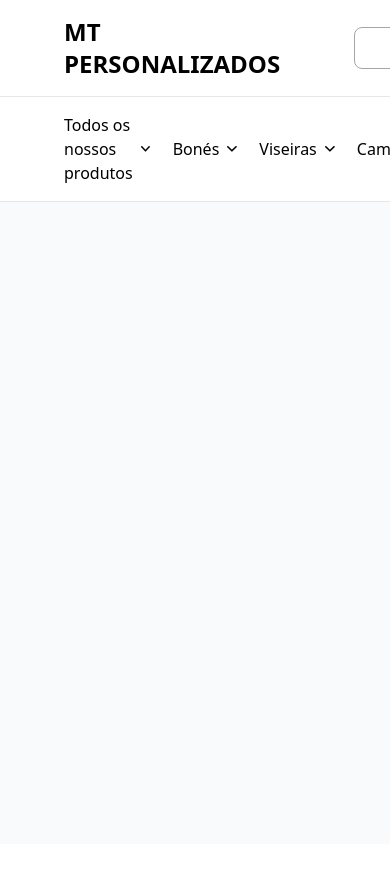
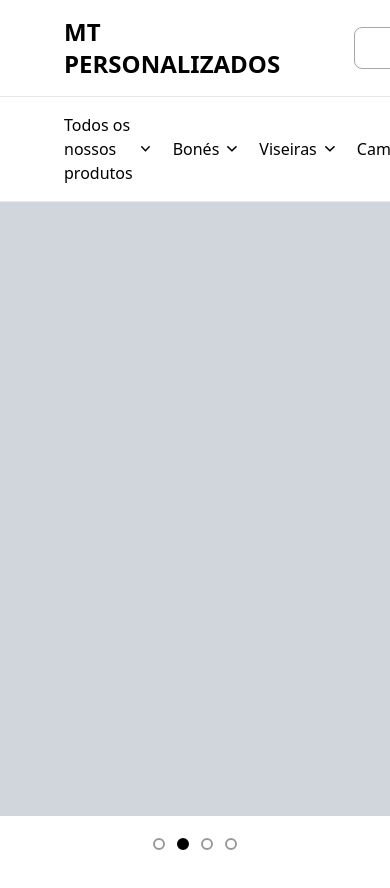
Before and after one commit to OramaHub/front-ecommerce, a React (Vite) app: page / in a window 390 px wide. Shown: the top 888 px of the page. Before the commit the page ends 844 px from the top, so only its background shows below. Built offline with nearby package versions, Linux system fonts and the light colour scheme.

Commit message:
[feature]: implement hero slider with responsive viewport height

```diff
--- a/package.json
+++ b/package.json
@@ -14,6 +14,7 @@
     "react": "^19.2.0",
     "react-dom": "^19.2.0",
     "react-router": "^7.10.1",
+    "swiper": "^12.0.3",
     "tailwindcss": "^4.1.18"
   },
   "devDependencies": {
--- /dev/null
+++ b/src/components/HeroSlider.css
@@ -0,0 +1,25 @@
+.slider-container {
+  width: 100%;
+  padding-bottom: 60px;
+}
+
+.hero-slider .swiper-pagination {
+  position: static !important;
+  margin-top: 16px;
+}
+
+.hero-slider .swiper-pagination-bullet {
+  width: 12px;
+  height: 12px;
+  background: transparent;
+  border: 2px solid rgba(0, 0, 0, 0.4);
+  opacity: 1;
+  margin: 0 6px !important;
+  cursor: pointer;
+  transition: all 0.3s ease;
+}
+
+.hero-slider .swiper-pagination-bullet-active {
+  background: #000000;
+  border-color: #000000;
+}
--- /dev/null
+++ b/src/components/HeroSlider.tsx
@@ -0,0 +1,39 @@
+import { Swiper, SwiperSlide } from 'swiper/react';
+import { Pagination, Autoplay } from 'swiper/modules';
+
+import 'swiper/css';
+import 'swiper/css/pagination';
+import './HeroSlider.css';
+
+export function HeroSlider() {
+  return (
+    <div className="slider-container">
+      <Swiper
+        modules={[Pagination, Autoplay]}
+        spaceBetween={0}
+        slidesPerView={1}
+        pagination={{
+          clickable: true,
+        }}
+        autoplay={{
+          delay: 4000,
+          disableOnInteraction: false,
+        }}
+        className="hero-slider"
+      >
+        <SwiperSlide>
+          <div className="w-full h-[calc(100vh-230px)] bg-gray-200"></div>
+        </SwiperSlide>
+        <SwiperSlide>
+          <div className="w-full h-[calc(100vh-230px)] bg-gray-300"></div>
+        </SwiperSlide>
+        <SwiperSlide>
+          <div className="w-full h-[calc(100vh-230px)] bg-gray-400"></div>
+        </SwiperSlide>
+        <SwiperSlide>
+          <div className="w-full h-[calc(100vh-230px)] bg-gray-500"></div>
+        </SwiperSlide>
+      </Swiper>
+    </div>
+  );
+}
--- a/src/components/Layout.tsx
+++ b/src/components/Layout.tsx
@@ -3,7 +3,7 @@ import { Header } from "./Header";
 
 export function Layout() {
   return (
-    <div className="min-h-screen bg-gray-50">
+    <div className="min-h-screen bg-white">
       <Header />
 
       <main>
--- a/src/pages/HomePage.tsx
+++ b/src/pages/HomePage.tsx
@@ -1,5 +1,9 @@
-import { NavLink } from "react-router";
+import { HeroSlider } from "../components/HeroSlider";
 
 export function HomePage(){
-    return <></>
+    return (
+        <div>
+            <HeroSlider />
+        </div>
+    )
 }
```
Also changed, not shown: example/example-header.jpg (deleted), 1 other file (tests, documents, lock files or other folders).
